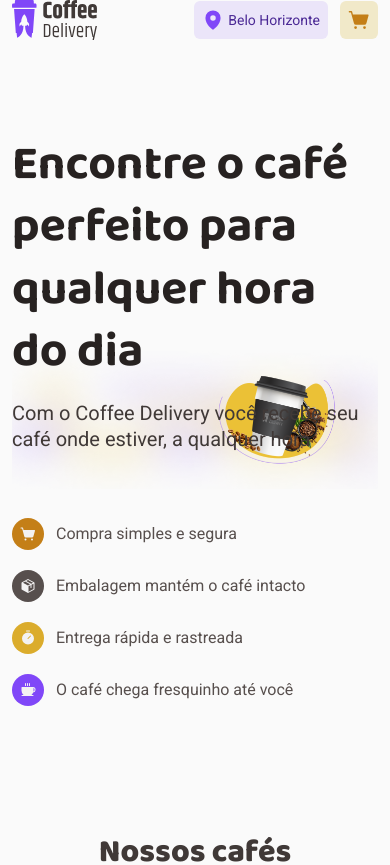
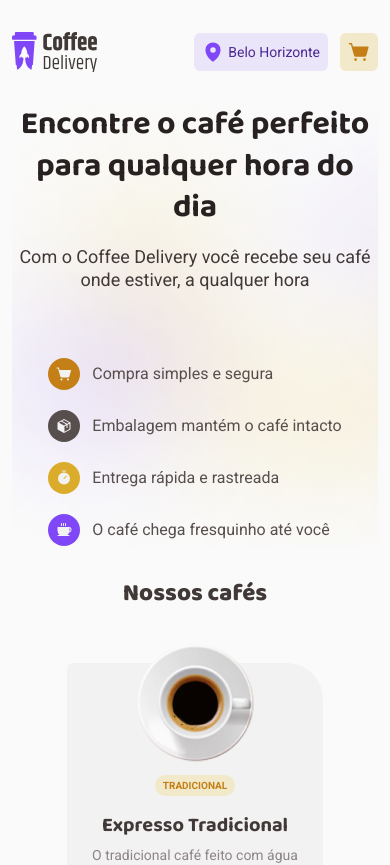
Before and after one commit to vbruno96/coffee-delivery, a React (Vite) app: page / in a window 390 px wide. Shown: the top 865 px of the page. Built offline with nearby package versions, Linux system fonts and the light colour scheme.

Commit message:
ajusts a responsivity

```diff
--- a/src/components/Banner/index.tsx
+++ b/src/components/Banner/index.tsx
@@ -2,13 +2,13 @@ import { Coffee, Package, ShoppingCartSimple, Timer } from "@phosphor-icons/reac
 
 export function Banner() {
   return (
-    <div className="bg-coffee bg-no-repeat bg-right bg-contain py-22">
-      <section className="w-full max-w-xl flex flex-col gap-[4.125rem]">
-        <div className="flex flex-col gap-4">
-          <h1 className="text-brown-600 text-3xl font-title">Encontre o café perfeito para qualquer hora do dia</h1>
-          <p className="text-brown-200 text-lg">Com o Coffee Delivery você recebe seu café onde estiver, a qualquer hora</p>
+    <div className="bg-coffee bg-cover bg-left md:bg-no-repeat md:bg-contain lg:py-22">
+      <section className="w-full lg:max-w-xl flex flex-col gap-[4.125rem]">
+        <div className="flex flex-col text-center md:text-left gap-4">
+          <h1 className="text-brown-600 text-2xl md:text-3xl font-title">Encontre o café perfeito para qualquer hora do dia</h1>
+          <p className="max-w-sm lg:max-w-full text-brown-200 text-md md:text-lg">Com o Coffee Delivery você recebe seu café onde estiver, a qualquer hora</p>
         </div>
-        <ul className="grid lg:grid-cols-2 lg:grid-rows-2  gap-x-10 gap-y-5 text-brown-100">
+        <ul className="grid lg:grid-cols-2 lg:grid-rows-2  gap-x-10 gap-y-5 justify-center md:justify-start text-brown-100">
           <li className="flex items-center gap-3">
             <span className="flex justify-center items-center bg-yellow-dark text-gray-100 p-2 rounded-full">
               <ShoppingCartSimple size={16} weight="fill" />
--- a/src/components/Navbar/index.tsx
+++ b/src/components/Navbar/index.tsx
@@ -3,7 +3,7 @@ import Logo from '../../assets/img/logo.svg'
 
 export function Navbar() {
   return (
-    <nav className='flex justify-between items-center lg:py-8'>
+    <nav className='flex justify-between items-center py-8'>
       <img src={Logo} alt="Coffee Delivery Logo" />
       <div className="flex items-center gap-3">
         <button
--- a/src/pages/Shopp/index.tsx
+++ b/src/pages/Shopp/index.tsx
@@ -12,7 +12,7 @@ export function Shopp() {
         <Banner />
       </header>
       <main className='flex flex-col gap-13 pt-8 pb-20 lg:pb-40'>
-        <h2 className="text-brown-200 font-title text-2xl font-extrabold text-center md:text-left">
+        <h2 className="text-brown-200 font-title text-xl md:text-2xl font-extrabold text-center md:text-left">
           Nossos cafés
         </h2>
         <div className="grid place-items-center gap-x-8 gap-y-10 md:grid-cols-2 lg:grid-cols-3 xl:grid-cols-4">
```
